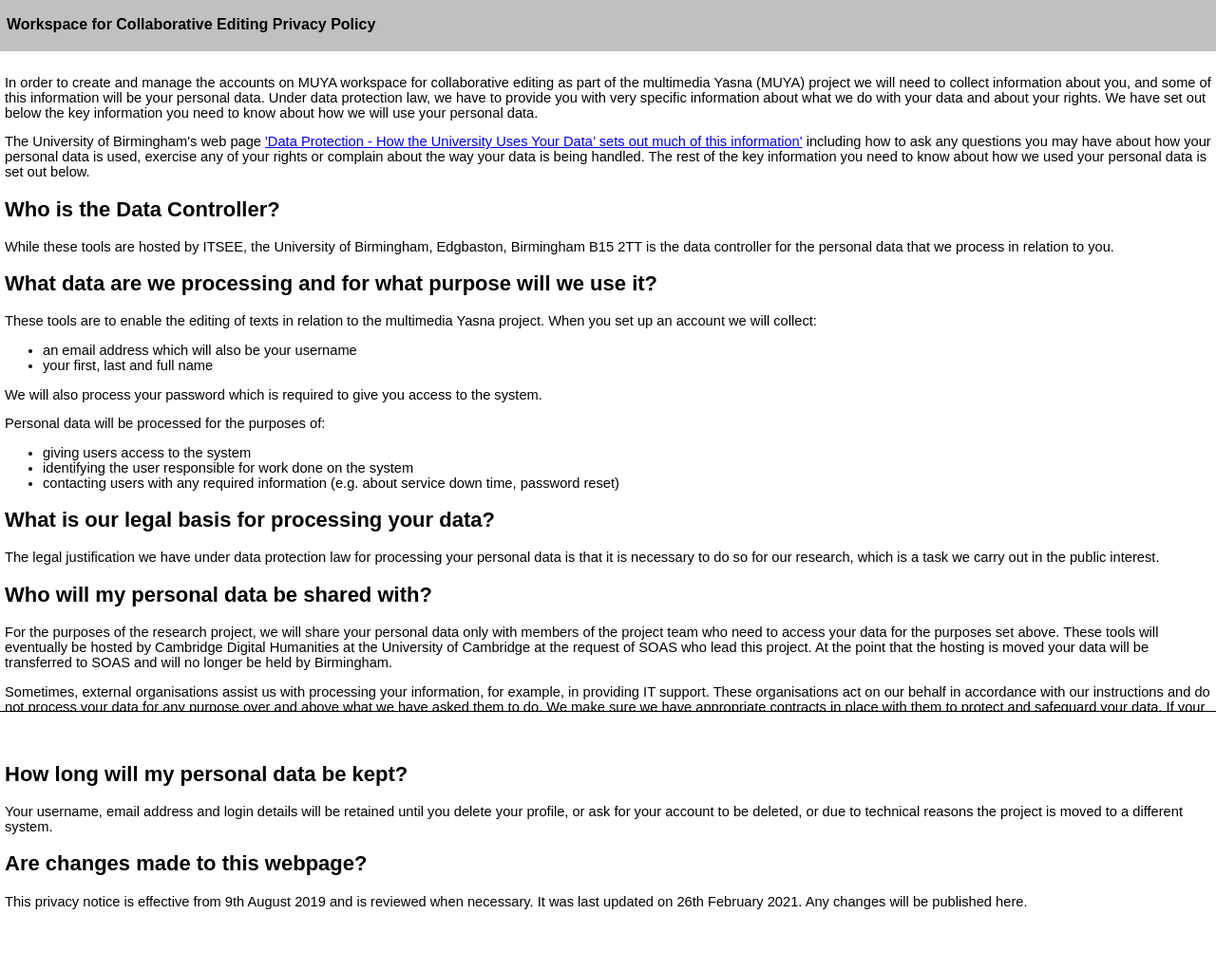
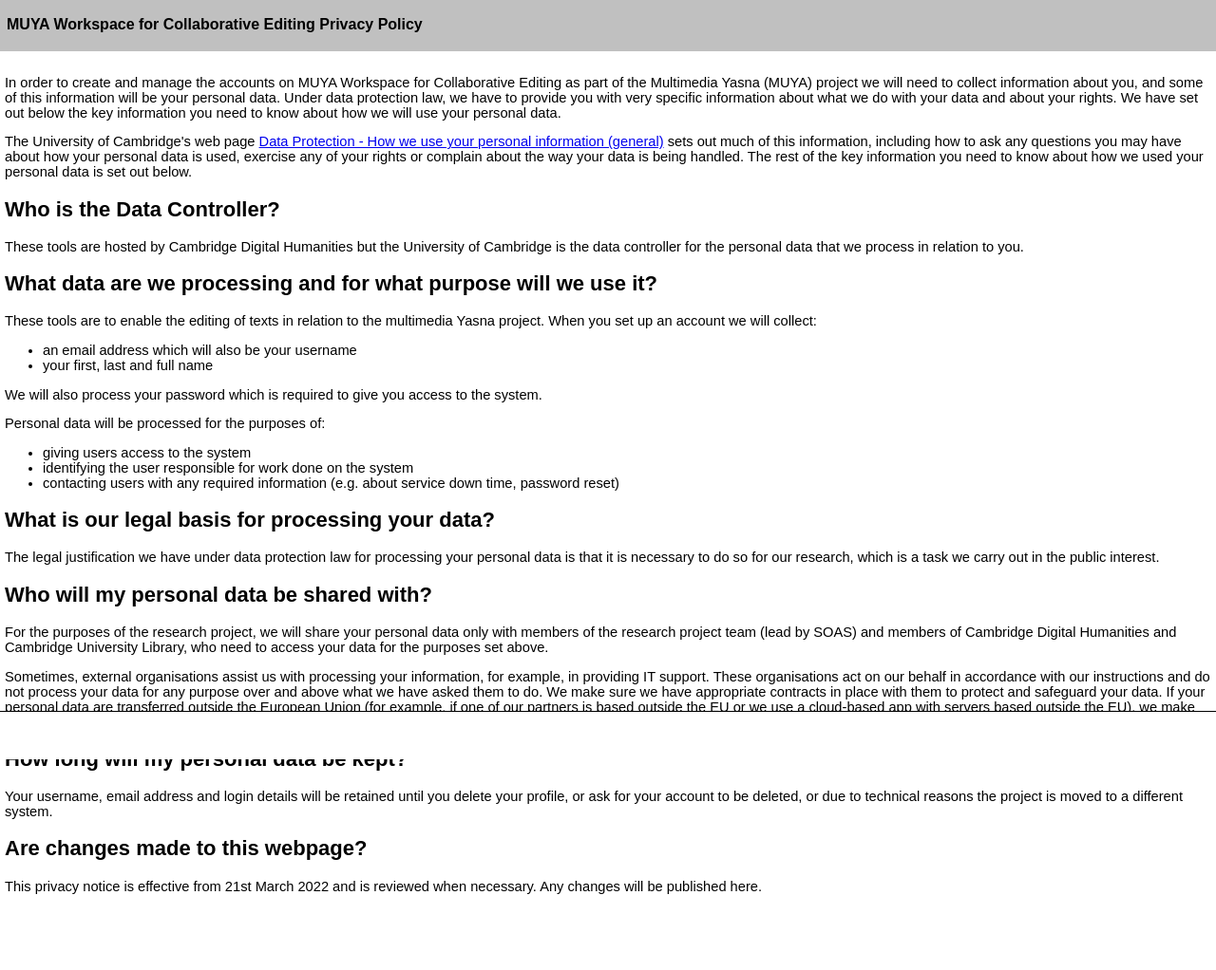
Before and after one commit to Multimedia-Avesta/django_main_muya_wce, a Django app: template muya_wce/templates/privacy.html in a window 1280 px wide. Shown: the whole page at 95% size. After the commit the page ends 942 px from the top, so only its background shows below. Run offline with Django 3.2, Linux system fonts and the light colour scheme; the template is opened without the code that fills it, so the values that code supplies are empty.

Commit message:
Update privacy policy for Cambridge hosting

```diff
--- a/muya_wce/templates/privacy.html
+++ b/muya_wce/templates/privacy.html
@@ -3,35 +3,35 @@
 
 {% block head %}
   {{ block.super }}
-  <link rel=stylesheet href="{% static 'itsee_wce/css/privacy_policy.css' %}" type="text/css"/>
   <title>Privacy Policy</title>
 {% endblock %}
 
 
 {% block header %}
   <header role="banner" id="header">
-    <h1 id="page_title">Workspace for Collaborative Editing Privacy Policy</h1>
+    <h1 id="page_title">MUYA Workspace for Collaborative Editing Privacy Policy</h1>
   </header>
 {% endblock %}
 
 {% block container %}
   <main role="main" id="container" class="privacy-policy">
 
-<p>In order to create and manage the accounts on MUYA workspace for collaborative editing as part of the multimedia
+<p>In order to create and manage the accounts on MUYA Workspace for Collaborative Editing as part of the Multimedia
   Yasna (MUYA) project we will need to collect information about you, and some of this information will be your
   personal data. Under data protection law, we have to provide you with very specific information about what we do
   with your data and about your rights. We have set out below the key information you need to know about how we
    will use your personal data.</p>
 
-<p>The University of Birmingham's web page <a target="new" href="https://www.birmingham.ac.uk/privacy/index.aspx">'Data
-  Protection - How the University Uses Your Data’ sets out much of this information'</a> including how to ask any
-  questions you may have about how your personal data is used, exercise any of your rights or complain about the way
-  your data is being handled. The rest of the key information you need to know about how we used your personal data
-  is set out below.</p>
+<p>The University of Cambridge's web page
+    <a target="new" href="https://www.information-compliance.admin.cam.ac.uk/data-protection/general-data">Data
+        Protection - How we use your personal information (general)</a> sets out much of this information, including
+    how to ask any questions you may have about how your personal data is used, exercise any of your rights or complain
+    about the way your data is being handled. The rest of the key information you need to know about how we used your
+    personal data is set out below.</p>
 
 <h2>Who is the Data Controller?</h2>
-<p>While these tools are hosted by ITSEE, the University of Birmingham, Edgbaston, Birmingham B15 2TT is the data
-  controller for the personal data that we process in relation to you.</p>
+<p>These tools are hosted by Cambridge Digital Humanities but the University of Cambridge is the data controller for the
+    personal data that we process in relation to you.</p>
 
 <h2>What data are we processing and for what purpose will we use it?</h2>
 <p>These tools are to enable the editing of texts in relation to the multimedia Yasna project.
@@ -55,10 +55,9 @@
 to do so for our research, which is a task we carry out in the public interest.</p>
 
 <h2>Who will my personal data be shared with?</h2>
-<p>For the purposes of the research project, we will share your personal data only with members of the project team
-  who need to access your data for the purposes set above. These tools will eventually be hosted by Cambridge Digital
-  Humanities at the University of Cambridge at the request of SOAS who lead this project. At the point that the
-  hosting is moved your data will be transferred to SOAS and will no longer be held by Birmingham.</p>
+<p>For the purposes of the research project, we will share your personal data only with members of the research project
+    team (lead by SOAS) and members of Cambridge Digital Humanities and Cambridge University Library, who need to access
+    your data for the purposes set above.</p>
 <p>Sometimes, external organisations assist us with processing your information, for example, in providing IT support.
   These organisations act on our behalf in accordance with our instructions and do not process your data for any
   purpose over and above what we have asked them to do. We make sure we have appropriate contracts in place with them
@@ -72,8 +71,8 @@
   account to be deleted, or due to technical reasons the project is moved to a different system.</p>
 
 <h2>Are changes made to this webpage?</h2>
-<p>This privacy notice is effective from 9th August 2019 and is reviewed when necessary.
-    It was last updated on 26th February 2021. Any changes will be published here.</p>
+<p>This privacy notice is effective from 21st March 2022 and is reviewed when necessary. Any changes will be published
+    here.</p>
 
 
 
```
